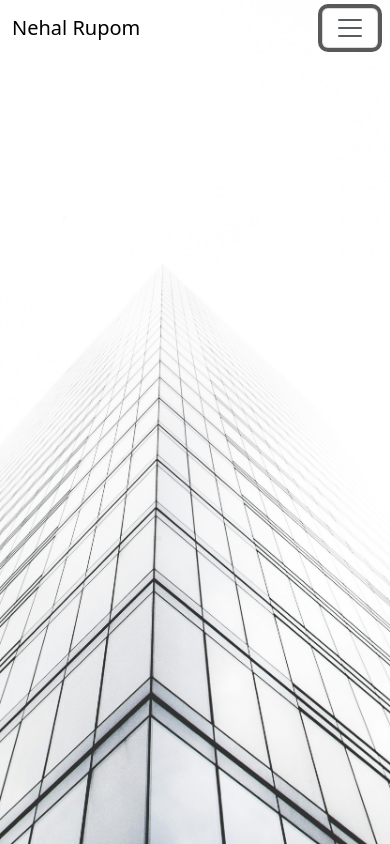
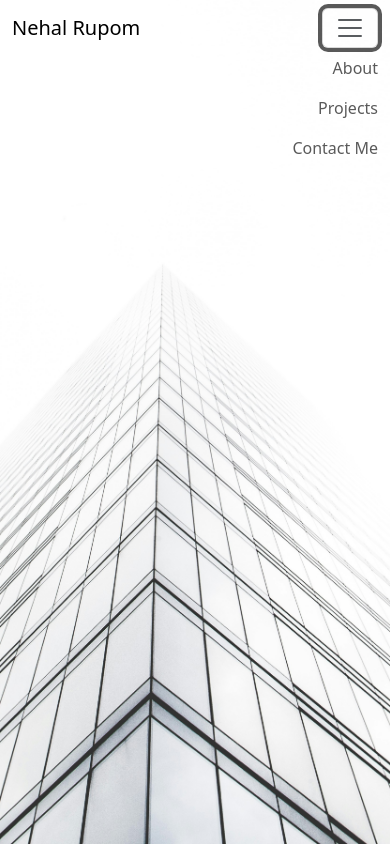
Before and after one commit to hniloy96/nehals-portfolio, a React (Create React App) app in the folder frontend/: page / in a window 390 px wide. Both pictures are taken after a click on the button "Toggle navigation". Built offline with nearby package versions, Linux system fonts and the light colour scheme.

Commit message:
last commit for the night

```diff
--- a/frontend/src/components/navbar.jsx
+++ b/frontend/src/components/navbar.jsx
@@ -50,7 +50,7 @@ const Navbar = () => {
           <span className="navbar-toggler-icon"></span>
         </button>
         <div className="collapse navbar-collapse" id="navbarNav">
-          <ul className="navbar-nav ms-auto">
+          <ul className="navbar-nav ms-auto text-end">
             <li className="nav-item">
               <Link to="/about" className="nav-link">
                 About
--- a/frontend/src/index.js
+++ b/frontend/src/index.js
@@ -4,6 +4,8 @@ import './index.css';
 import App from './App';
 import reportWebVitals from './reportWebVitals';
 import { BrowserRouter as Router } from 'react-router-dom';
+import 'bootstrap/dist/js/bootstrap.bundle.min.js';
+
 
 const root = ReactDOM.createRoot(document.getElementById('root'));
 root.render(
```
Also changed, not shown: frontend/src/components/navbar.css (line endings or trailing spaces).
